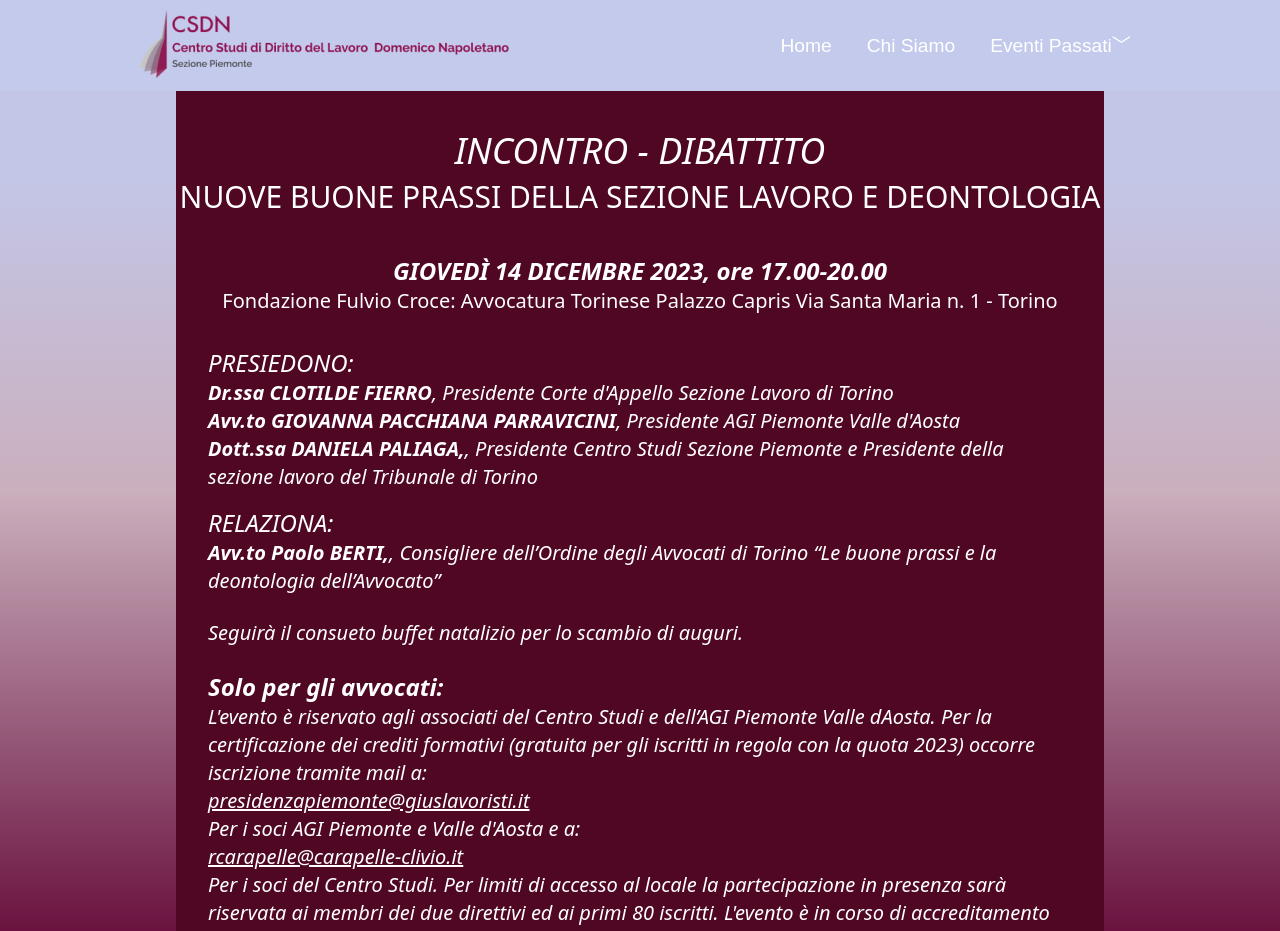
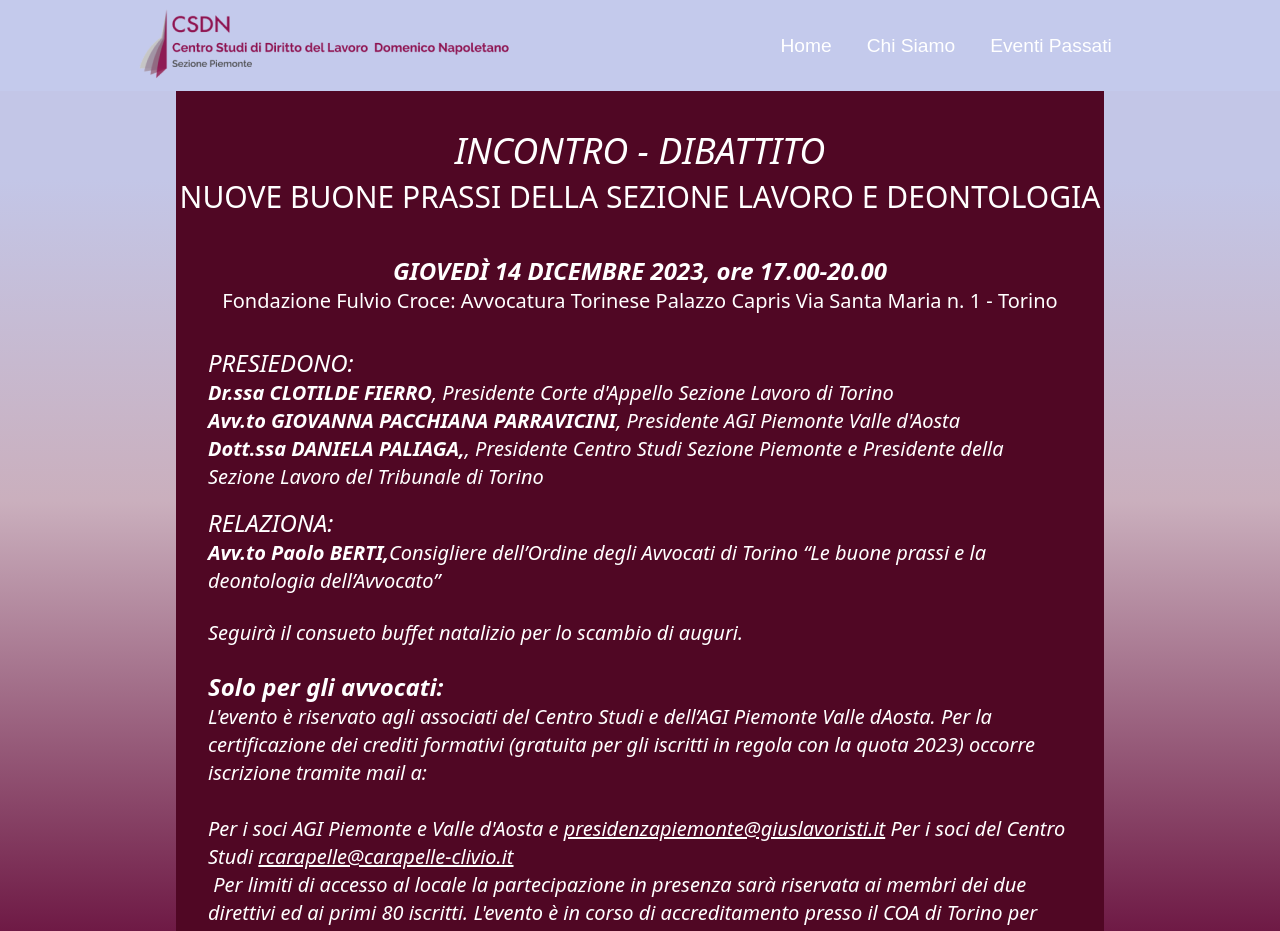
Before and after one commit to Homeyra-Mahmoudi/CSDN, a Nuxt app: page /CurrentEvent in a window 1280 px wide. Shown: the top 931 px of the page. Built offline with nearby package versions, Linux system fonts and the light colour scheme.

Commit message:
last updates

```diff
--- a/components/CurrentEvent/Scheduale-of-the-currentevent.vue
+++ b/components/CurrentEvent/Scheduale-of-the-currentevent.vue
@@ -20,7 +20,7 @@ Via Santa Maria n. 1 - Torino</p>
             <p class="font-Roboto font-bold text-3xl italic text-white text-left">Apertura dei lavori</p> -->
             <p class="font-Roboto font-thin lg:text-xl  italic text-white text-left "><span class="font-bold">Dr.ssa CLOTILDE FIERRO</span>, Presidente Corte d'Appello Sezione Lavoro di Torino</p>
             <p class="font-Roboto font-thin lg:text-xl  italic text-white text-left "><span class="font-bold">Avv.to GIOVANNA PACCHIANA PARRAVICINI</span>, Presidente AGI Piemonte Valle d'Aosta</p>
-            <p class="font-Roboto font-thin lg:text-xl  italic text-white text-left "><span class="font-bold">Dott.ssa DANIELA PALIAGA,</span>, Presidente Centro Studi Sezione Piemonte e Presidente della sezione lavoro del Tribunale di Torino</p>
+            <p class="font-Roboto font-thin lg:text-xl  italic text-white text-left "><span class="font-bold">Dott.ssa DANIELA PALIAGA,</span>, Presidente Centro Studi Sezione Piemonte e Presidente della Sezione Lavoro del Tribunale di Torino</p>
             <!-- <p class="font-Roboto font-thin text-2xl italic text-white text-left">Ore 12.30 - 12.45 </p>
             <p class="font-Roboto font-bold text-3xl italic text-white text-left sm:pb-14">Prenotazione interventi </p>
             <p class="font-Roboto font-thin text-2xl italic text-white text-left">Ore 12.45 - 13.45 </p>
@@ -34,9 +34,9 @@ Via Santa Maria n. 1 - Torino</p>
             <p class="font-Roboto font-bold text-3xl italic text-white text-left sm:pb-14">Registrazione partecipanti</p>
             <p class="font-Roboto font-thin text-2xl italic text-white text-left">Ore 10.45</p>
             <p class="font-Roboto font-bold text-3xl italic text-white text-left">Apertura dei lavori</p> -->
-            <p class="font-Roboto font-thin lg:text-xl  italic text-white text-left "><span class="font-bold">Avv.to Paolo BERTI,</span>, Consigliere dell’Ordine degli Avvocati di Torino “Le buone prassi e la deontologia dell’Avvocato”</p>
+            <p class="font-Roboto font-thin lg:text-xl  italic text-white text-left "><span class="font-bold">Avv.to Paolo BERTI,</span>Consigliere dell’Ordine degli Avvocati di Torino “Le buone prassi e la deontologia dell’Avvocato”</p>
             <!-- <p class="font-Roboto font-thin text-xl italic text-white text-left "><span class="font-bold">Avv.to GIOVANNA PACCHIANA PARRAVICINI</span>, Presidente AGI Piemonte Valle d'Aosta</p>
-            <p class="font-Roboto font-thin text-xl italic text-white text-left "><span class="font-bold">Dott.ssa DANIELA PALIAGA,</span>, Presidente Centro Studi Sezione Piemonte e Presidente della sezione lavoro del Tribunale di Torino</p> -->
+            <p class="font-Roboto font-thin text-xl italic text-white text-left "><span class="font-bold">Dott.ssa DANIELA PALIAGA,</span>, Presidente Centro Studi Sezione Piemonte e Presidente della Sezione avoro del Tribunale di Torino</p> -->
             <!-- <p class="font-Roboto font-thin text-2xl italic text-white text-left">Ore 12.30 - 12.45 </p>
             <p class="font-Roboto font-bold text-3xl italic text-white text-left sm:pb-14">Prenotazione interventi </p>
             <p class="font-Roboto font-thin text-2xl italic text-white text-left">Ore 12.45 - 13.45 </p>
@@ -58,15 +58,10 @@ Via Santa Maria n. 1 - Torino</p>
         </div>
         <div class="px-8">
             <p class="font-Roboto font-bold lg:text-2xl italic text-white text-left ">Solo per gli avvocati:</p>
-            <p class="font-Roboto font-thin lg:text-xl italic text-white text-left ">L'evento è riservato agli associati del Centro Studi e dell’AGI Piemonte Valle dAosta.
-                Per la certificazione dei crediti formativi (gratuita per gli iscritti in regola con la
-                quota 2023) occorre iscrizione tramite mail a: <br>
-                <a class="underline" href="mailto:rcarapelle@carapelle-clivio.it">presidenzapiemonte@giuslavoristi.it</a><br> Per i soci AGI Piemonte e Valle d'Aosta e
-                a: <br> <a class="underline" href="mailto:rcarapelle@carapelle-clivio.it">rcarapelle@carapelle-clivio.it</a><br> Per i soci del Centro Studi.
-                Per limiti di accesso al locale la partecipazione in presenza sarà riservata ai
-membri dei due direttivi ed ai primi 80 iscritti.
-L'evento è in corso di accreditamento presso il COA di Torino per crediti in
-materia di deontologia.</p>
+            <p class="font-Roboto font-thin lg:text-xl italic text-white text-left whitespace-break-spaces ">L'evento è riservato agli associati del Centro Studi e dell’AGI Piemonte Valle dAosta. Per la certificazione dei crediti formativi (gratuita per gli iscritti in regola con la quota 2023) occorre iscrizione tramite mail a: <br>
+<br>Per i soci AGI Piemonte e Valle d'Aosta e <a class="underline" href="mailto:rcarapelle@carapelle-clivio.it">presidenzapiemonte@giuslavoristi.it</a>
+Per i soci del Centro Studi <a class="underline" href="mailto:rcarapelle@carapelle-clivio.it">rcarapelle@carapelle-clivio.it</a><br>
+Per limiti di accesso al locale la partecipazione in presenza sarà riservata ai membri dei due direttivi ed ai primi 80 iscritti. L'evento è in corso di accreditamento presso il COA di Torino per crediti in materia di deontologia.</p><br>
         </div>
         <!-- <div class="sm:px-14">
 
--- a/components/EventiPassati/Event-Banner-second.vue
+++ b/components/EventiPassati/Event-Banner-second.vue
@@ -1,5 +1,5 @@
 <template>
-    <div class="lg:container mx-auto pl-44 pr-44">
+    <div class="lg:container mx-auto pl-38 pr-38">
       <div class="grid lg:grid-cols-2 ">
 
         <div class="basis-1/2 bg-light-blue-row bg-opacity-50 sm:py-4">
@@ -8,8 +8,7 @@
         <p class="font-Roboto md:text-l text-black font-extrathin pl-14 pr-8 whitespace-break-spaces">MERCOLEDI’ 28 GIUGNO 2023, ore 17.00-19.00</p>
         <p class="font-Roboto md:text-l text-black font-extrathin pl-14 pr-8 whitespace-break-spaces">Palazzo di giustizia Maxi Aula 1</p>
       <p class="font-Roboto md:text-xl text-black font-extrathin pb-2 pt-4 pl-14 pr-8 whitespace-break-spaces">PRESIEDE E MODERA:</p>
-      <p class="font-Roboto md:text-l text-black font-extrathin pl-14 pr-8 whitespace-break-spaces "><span class="md:font-bold">Dott.ssa DANIELA PALIAGA</span>, Presidente Centro Studi Sezione Piemonte e
-Presidente della sezione lavoro del Tribunale di Torino</p>
+      <p class="font-Roboto md:text-l text-black font-extrathin pl-14 pr-8 whitespace-break-spaces "><span class="md:font-bold">Dott.ssa DANIELA PALIAGA</span>, Presidente Centro Studi Sezione Piemonte e Presidente della sezione lavoro del Tribunale di Torino</p>
 <p class="font-Roboto md:text-xl text-black font-extrathin pb-2 pt-4 pl-14 pr-8 whitespace-break-spaces">RELAZIONANO:</p>
       <p class="font-Roboto md:text-l text-black font-extrathin pl-14 pr-8 whitespace-break-spaces "><span class="md:font-bold">Prof. Avv.to Giorgio Frus, Foro di Torino</span></p>
       <p class="font-Roboto md:text-l text-black font-extrathin pl-14 pr-8 whitespace-break-spaces "><span class="md:font-bold">Dr. Mauro Mollo, Magistrato Tribunale di Torino Sezione Lavoro</span></p>
--- a/components/The-footer.vue
+++ b/components/The-footer.vue
@@ -1,7 +1,7 @@
 <template>
   <div class="grid sm:grid-cols-3 sm:gap-cols-4 realtive bg-footer-blue-dark md:pl-44 md:pr-44 pl-4 pr-4">
     <div class="invisible lg:visible  col-span-1 lg:pt-10 lg:pb-10">
-        <img  src="/Logo-new-CSDN.png" alt="Logo" />
+        <img  src="/CSDN-logo.png" alt="Logo" />
     </div>
     <div class="col-span-1 sm:pt-10 pb-4">
         <p class="font-Roboto lg:text-2xl text-white text-extrabold pb-4 ">Conttati</p>
--- a/layouts/default.vue
+++ b/layouts/default.vue
@@ -13,14 +13,7 @@
         {
           name: 'Eventi Passati',
           link: '/EventiPassati',
-          dropdown: true,
-          dropdownLinks: [
-            {
-              name: 'Current Event',
-              link: '/CurrentEvent',
-              dropdown: false
-            }
-          ]
+          dropdown: false,
         }
       ]"
     ></Headers>
--- a/nuxt.config.js
+++ b/nuxt.config.js
@@ -2,7 +2,7 @@ export default {
   target: 'static',
   // Global page headers: https://go.nuxtjs.dev/config-head
   head: {
-    title: 'csdn',
+    title: 'CSDN-Sezione Piemonte',
     htmlAttrs: {
       lang: 'en',
     },
@@ -12,7 +12,7 @@ export default {
       { hid: 'description', name: 'description', content: '' },
       { name: 'format-detection', content: 'telephone=no' },
     ],
-    link: [{ rel: 'icon', type: 'image/x-icon', href: '/favicon.ico' }],
+    link: [{ rel: 'icon', type: 'image/x-icon', href: '/CSDN-logo.png' }],
   },
   generate: {
     routes: ['/', '/ChiSiamo', '/EventiPassati', '/CurrentEvent']
--- a/package.json
+++ b/package.json
@@ -15,6 +15,7 @@
   "dependencies": {
     "bootstrap": "^5.3.1",
     "core-js": "^3.25.3",
+    "jquery": "^3.7.1",
     "nuxt": "^2.15.8",
     "vue": "^2.7.10",
     "vue-server-renderer": "^2.7.10",
--- a/pages/EventiPassati.vue
+++ b/pages/EventiPassati.vue
@@ -21,15 +21,12 @@ import EventBannerSecondVue from '~/components/EventiPassati/Event-Banner-second
 
 
 
-
 export default {
-  components: { EventBannerSecondVue, MediaLinkSecond},
+  components: { EventBannerSecondVue, MediaLinkSecond },
   layout: 'default'
-
 }
 </script>
 
 <style>
 
-
 </style>
```
Also changed, not shown: components/EventiPassati/Link-media-second.vue (+8 -29 lines), .eslintrc.js, 6 other files (tests, documents, lock files or other folders).
